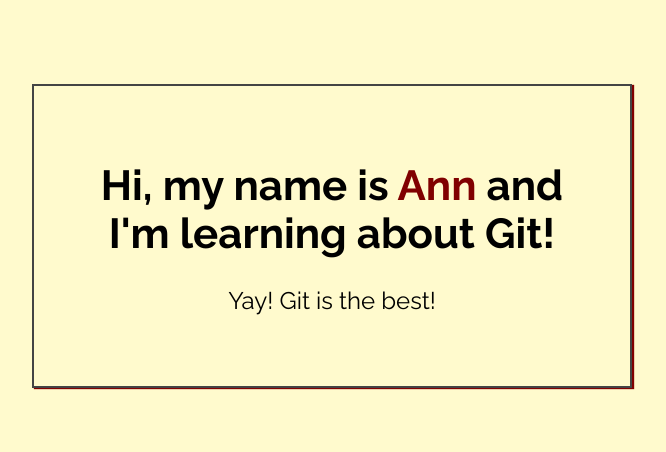
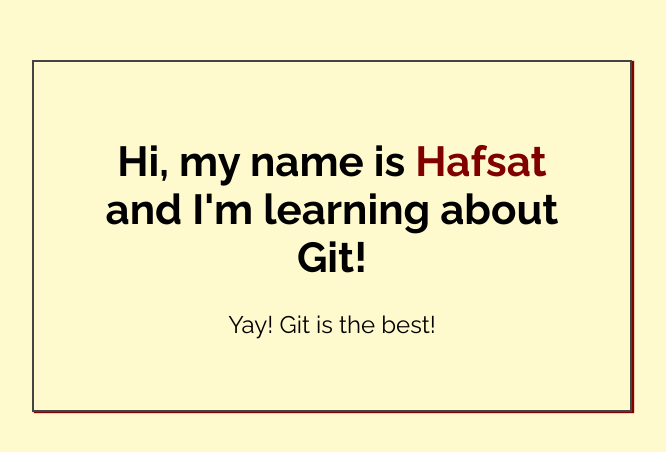
Before and after one commit to Hafziyah/my_first_repo, a plain HTML site: page index.html in a window 1280 px wide. Shown: the part 164-616 px from the top of the page, without its empty margins (308-974 px from the left). Drawn offline with Linux system fonts and the light colour scheme.

Commit message:
Changed name in index.html

```diff
--- a/index.html
+++ b/index.html
@@ -14,7 +14,7 @@
 <body>
 
     <div class="greeting">
-        <h1>Hi, my name is <span class="highlight">Ann</span> and I'm learning about Git! </h1>
+        <h1>Hi, my name is <span class="highlight">Hafsat</span> and I'm learning about Git! </h1>
 
         <p>Yay! Git is the best!</p>
     </div>
```
